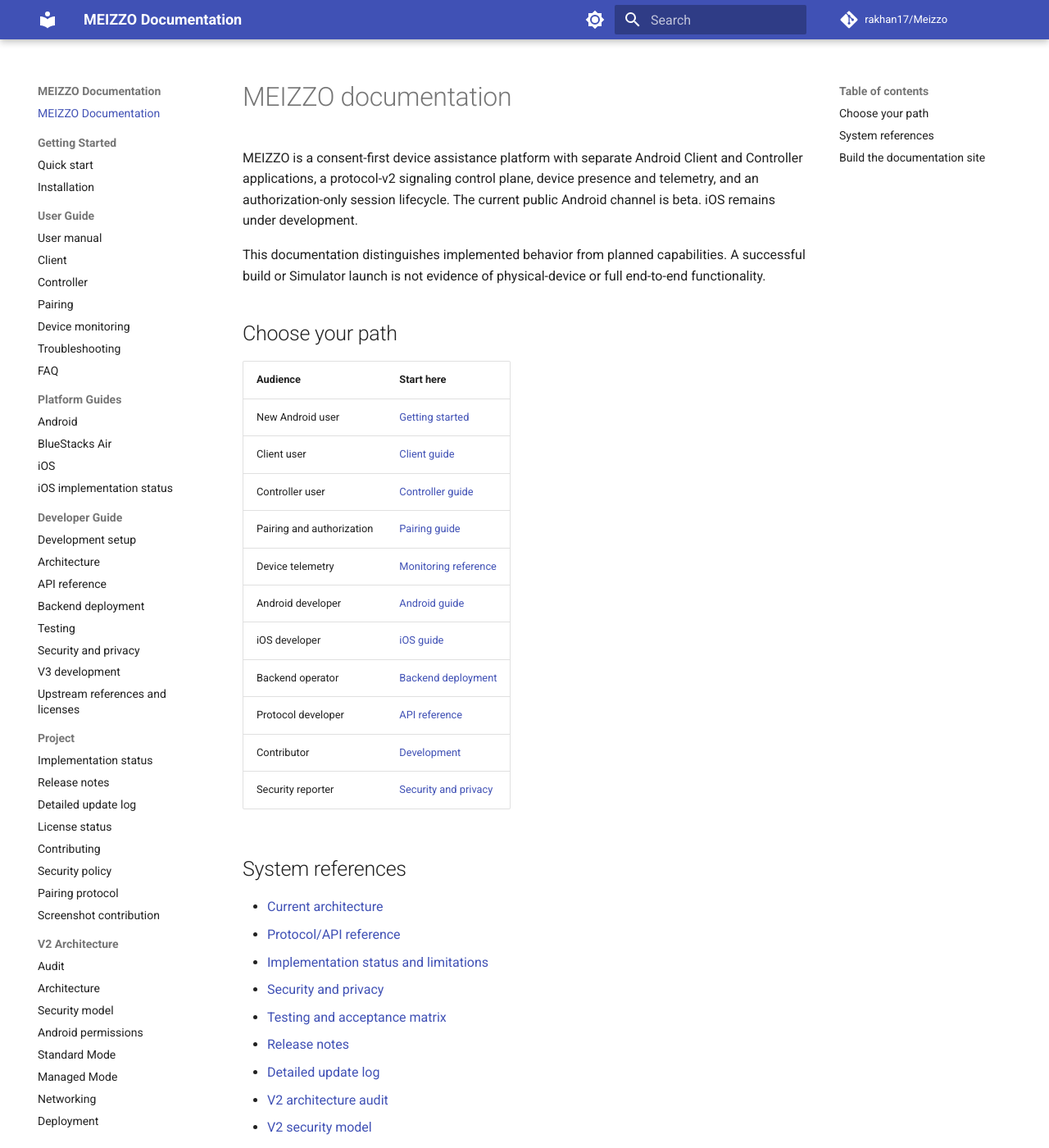
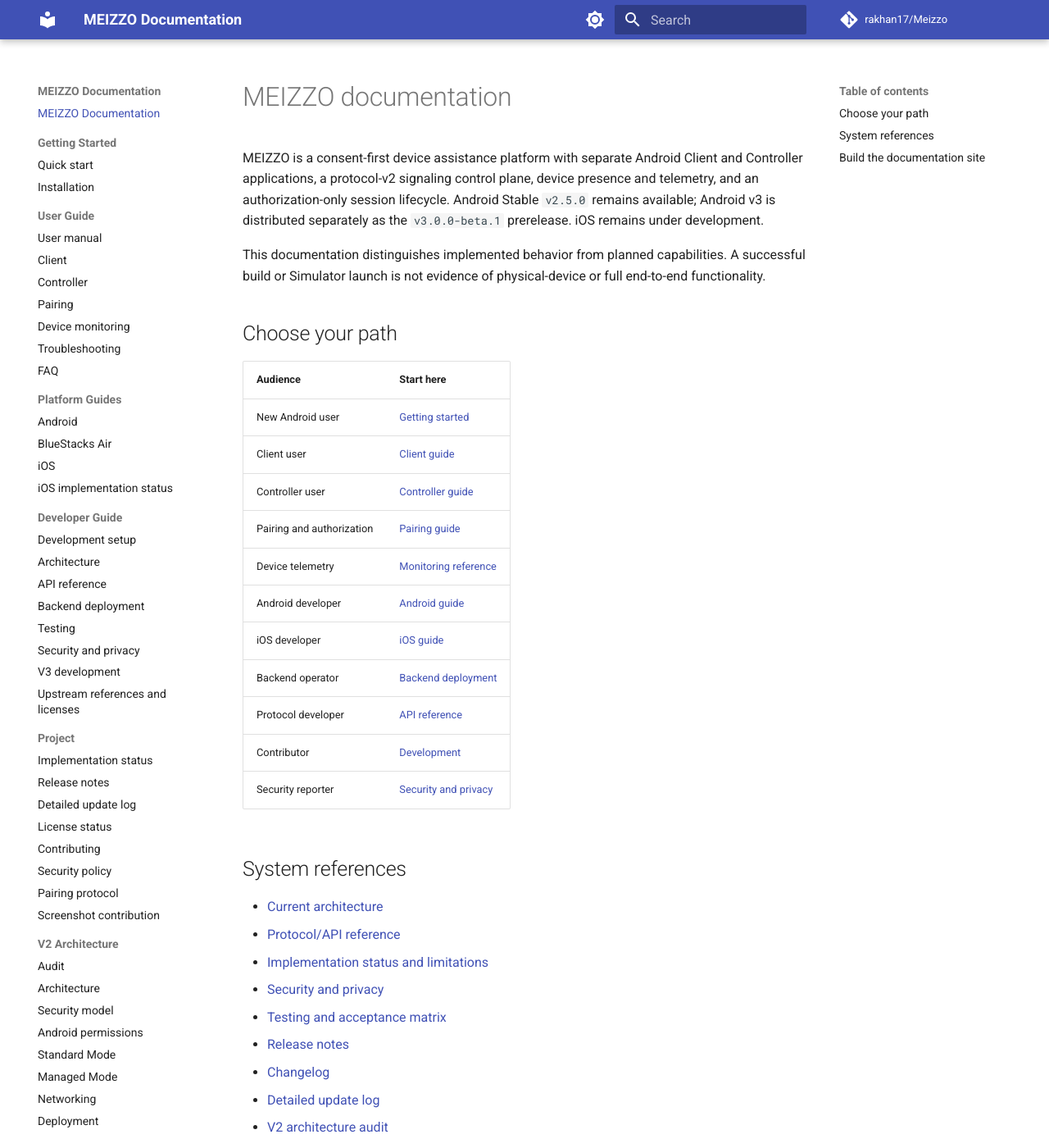
Before and after one commit to rakhan17/Meizzo, an MkDocs documentation site: the page built from docs/index.md, in a window 1280 px wide and 1400 px high. Shown: the whole window at 82% size. Built offline with MkDocs 1.6.1 and Material for MkDocs 9.7.7, drawn with Linux system fonts in a browser that asks for light colours; comment, search, counter and statistics services are not loaded.

Commit message:
docs(beta): sync v3 release and testing guidance

```diff
--- a/docs/index.md
+++ b/docs/index.md
@@ -3,7 +3,7 @@
 MEIZZO is a consent-first device assistance platform with separate Android
 Client and Controller applications, a protocol-v2 signaling control plane,
 device presence and telemetry, and an authorization-only session lifecycle.
-The current public Android channel is beta. iOS remains under development.
+Android Stable `v2.5.0` remains available; Android v3 is distributed separately as the `v3.0.0-beta.1` prerelease. iOS remains under development.
 
 This documentation distinguishes implemented behavior from planned
 capabilities. A successful build or Simulator launch is not evidence of
@@ -33,6 +33,7 @@ physical-device or full end-to-end functionality.
 - [Security and privacy](security-and-privacy.md)
 - [Testing and acceptance matrix](testing.md)
 - [Release notes](release-notes.md)
+- [Changelog](https://github.com/rakhan17/Meizzo/blob/main/CHANGELOG.md)
 - [Detailed update log](updates.md)
 - [V2 architecture audit](v2/architecture-audit.md)
 - [V2 security model](v2/security-model.md)
```
